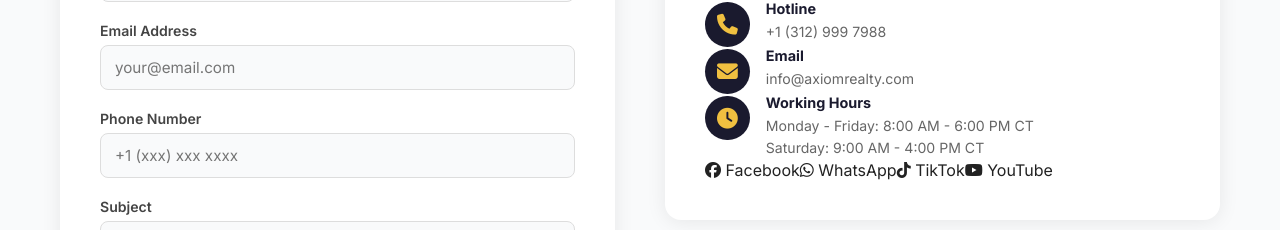
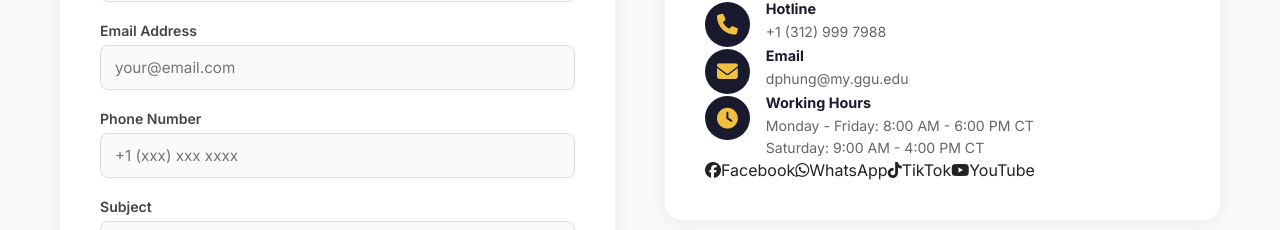
Before and after one commit to dphung88/real-estate-marketplace, a Next.js app: page /contact in a window 1280 px wide. Shown: the part 489-719 px from the top of the page. Built offline with nearby package versions, Linux system fonts and the light colour scheme.

Commit message:
Update contact: fix email display + show SNS names with icons

```diff
--- a/app/contact/page.js
+++ b/app/contact/page.js
@@ -12,7 +12,7 @@ export default function ContactPage() {
     subject: '',
     message: '',
   });
-  const [status, setStatus] = useState('idle'); // idle | loading | success | error
+  const [status, setStatus] = useState('idle');
   const [errorMsg, setErrorMsg] = useState('');
 
   const handleChange = (e) => {
@@ -47,7 +47,6 @@ export default function ContactPage() {
     <>
       <Navbar />
 
-      {/* PAGE HEADER */}
       <section className="page-header">
         <div className="container">
           <h1><i className="fa-solid fa-envelope"></i> Contact Us</h1>
@@ -55,7 +54,6 @@ export default function ContactPage() {
         </div>
       </section>
 
-      {/* CONTACT SECTION */}
       <section className="section">
         <div className="container">
           <div className="contact-wrapper">
@@ -158,7 +156,7 @@ export default function ContactPage() {
                 </div>
                 <div>
                   <strong>Email</strong>
-                  <p><a href="mailto:info@axiomrealty.com">info@axiomrealty.com</a></p>
+                  <p><a href="mailto:dphung@my.ggu.edu">dphung@my.ggu.edu</a></p>
                 </div>
               </div>
 
@@ -174,16 +172,20 @@ export default function ContactPage() {
 
               <div className="contact-social">
                 <a href="https://www.facebook.com/share/1AbdHWCaqN/?mibextid=wwXIfr" target="_blank" rel="noopener noreferrer" className="social-link">
-                  <i className="fa-brands fa-facebook"></i> Facebook
+                  <i className="fa-brands fa-facebook"></i>
+                  <span>Facebook</span>
                 </a>
                 <a href="https://wa.me/13129997988" target="_blank" rel="noopener noreferrer" className="social-link">
-                  <i className="fa-brands fa-whatsapp"></i> WhatsApp
+                  <i className="fa-brands fa-whatsapp"></i>
+                  <span>WhatsApp</span>
                 </a>
                 <a href="https://www.tiktok.com/@mceagle.mentor" target="_blank" rel="noopener noreferrer" className="social-link">
-                  <i className="fa-brands fa-tiktok"></i> TikTok
+                  <i className="fa-brands fa-tiktok"></i>
+                  <span>TikTok</span>
                 </a>
                 <a href="https://youtube.com/@mceagle.essentials" target="_blank" rel="noopener noreferrer" className="social-link">
-                  <i className="fa-brands fa-youtube"></i> YouTube
+                  <i className="fa-brands fa-youtube"></i>
+                  <span>YouTube</span>
                 </a>
               </div>
             </div>
```
